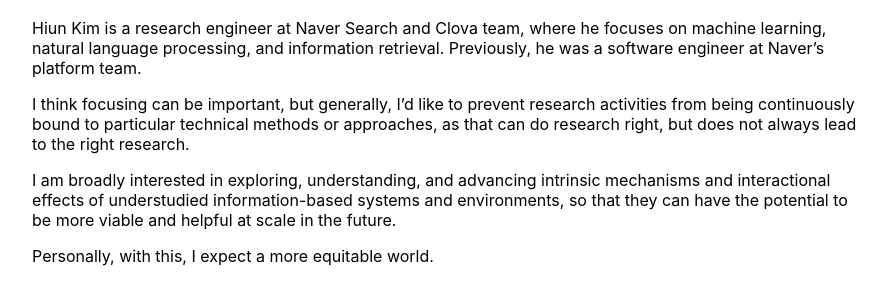
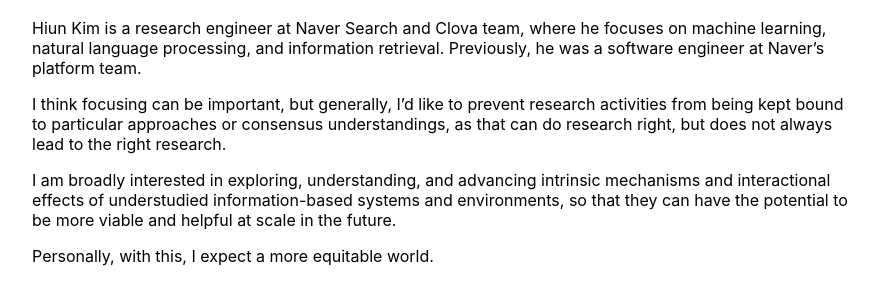
Before and after one commit to hiun/hiun.github.io, a Jekyll site: the page built from index.md, in a window 1280 px wide. Shown: the part 366-649 px from the top of the page, without its empty margins (193-1080 px from the left). Built offline with Jekyll 4.4.1, drawn with Linux system fonts in a browser that asks for light colours.

Commit message:
Update index.md

```diff
--- a/index.md
+++ b/index.md
@@ -9,7 +9,7 @@
 
 Hiun Kim is a research engineer at Naver Search and Clova team, where he focuses on machine learning, natural language processing, and information retrieval. Previously, he was a software engineer at Naver’s platform team.
 
-I think focusing can be important, but generally, I’d like to prevent research activities from being continuously bound to particular technical methods or approaches, as that can do research right, but does not always lead to the right research.
+I think focusing can be important, but generally, I’d like to prevent research activities from being kept bound to particular approaches or consensus understandings, as that can do research right, but does not always lead to the right research.
 
 I am broadly interested in exploring, understanding, and advancing intrinsic mechanisms and interactional effects of understudied information-based systems and environments, so that they can have the potential to be more viable and helpful at scale in the future.
 
```
